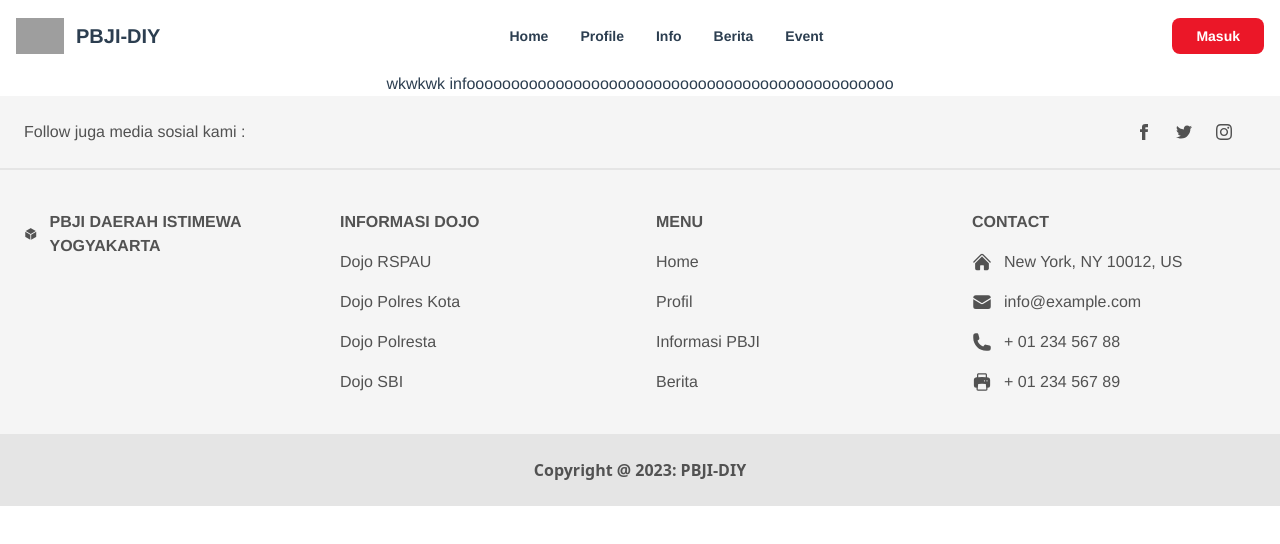
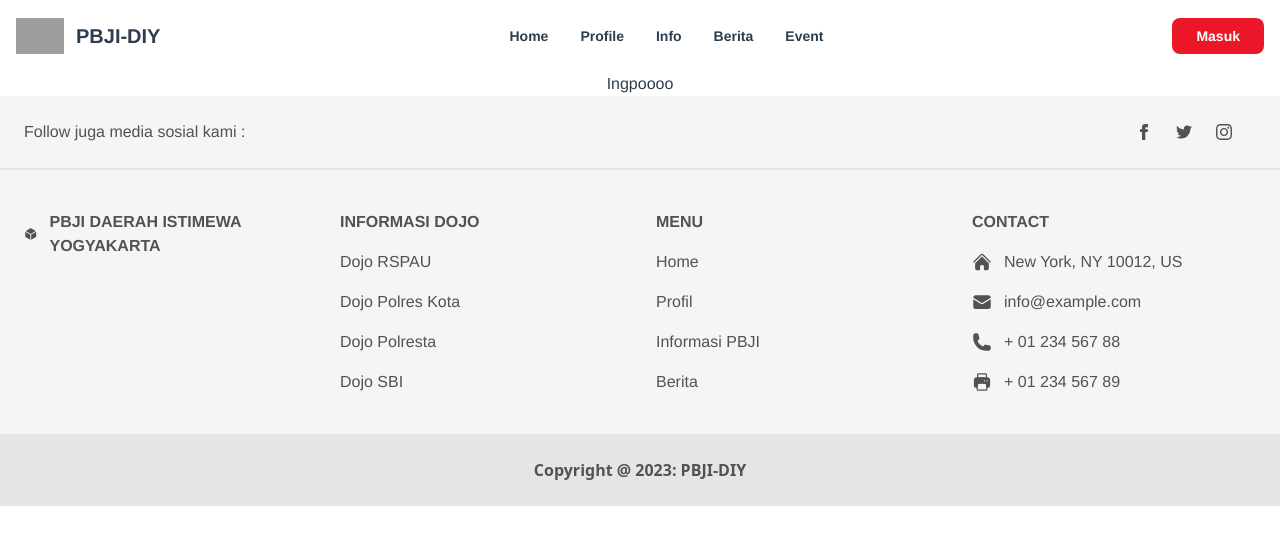
Before and after one commit to arifsetia-one/pbji, a Vue app: page /#/info in a window 1280 px wide. Shown: the top 544 px of the page. Built offline with nearby package versions, Linux system fonts and the light colour scheme; grey boxes are pictures that could not be loaded.

Commit message:
update 1 feature/info

```diff
--- a/src/views/InfoView.vue
+++ b/src/views/InfoView.vue
@@ -1,5 +1,5 @@
 <template>
-    wkwkwk infoooooooooooooooooooooooooooooooooooooooooooooooo
+    <h1>Ingpoooo</h1>
 </template>
 
 <script setup>
```
